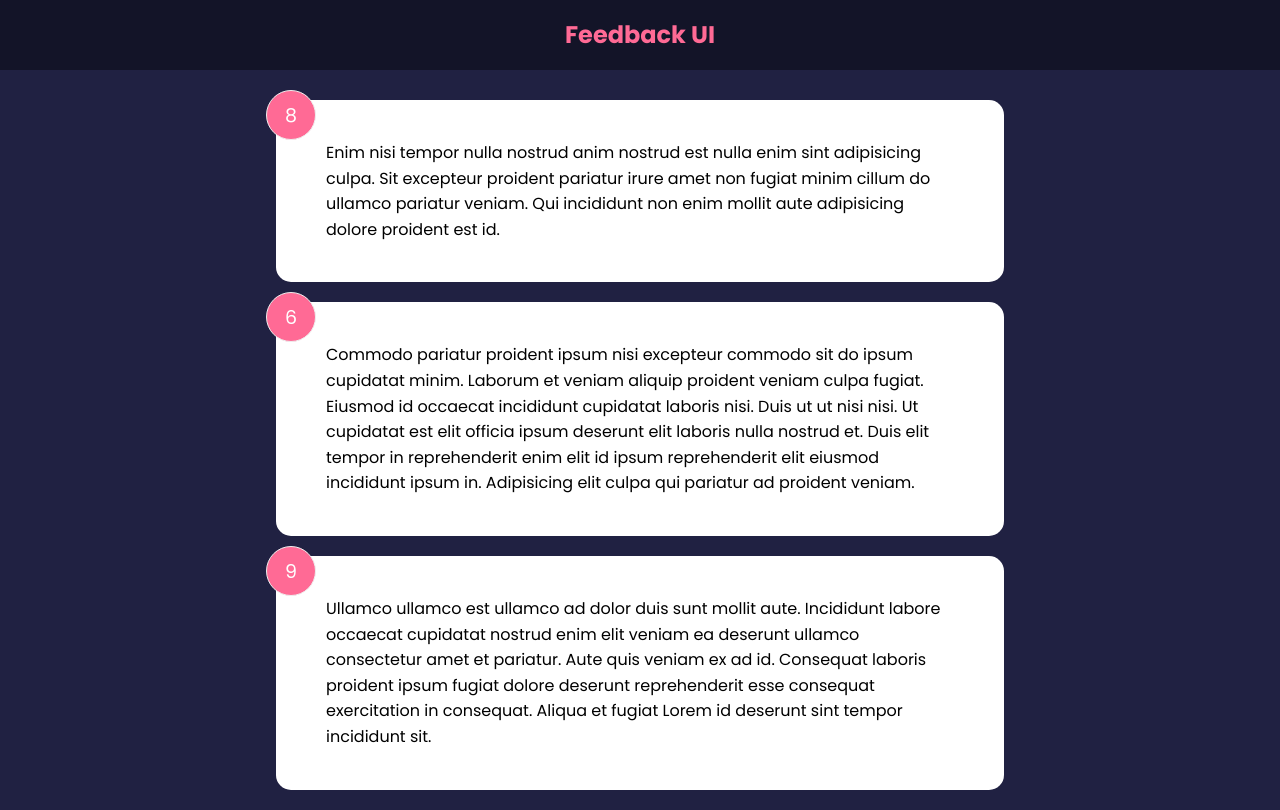
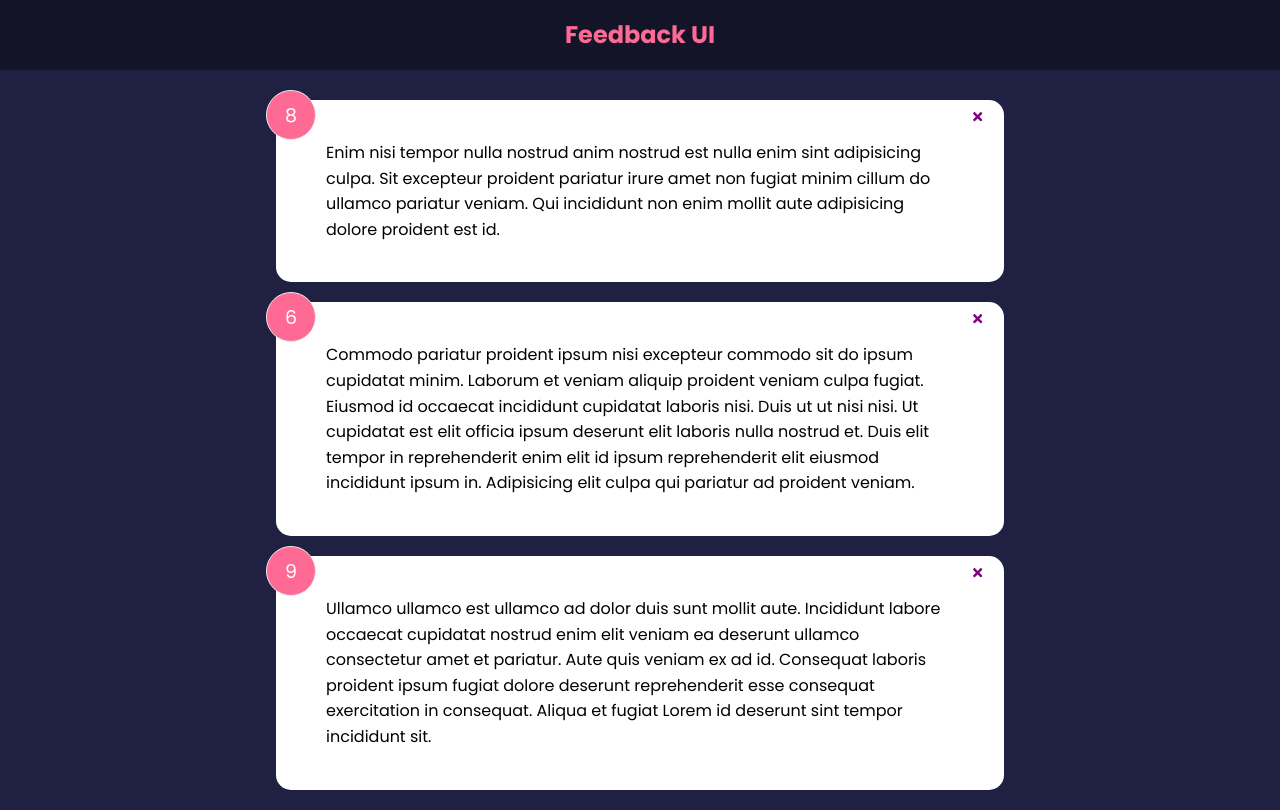
Before and after one commit to timrusin/feedback-app, a React (Create React App) app: page / in a window 1280 px wide. Built offline with nearby package versions, Linux system fonts and the light colour scheme.

Commit message:
pulled in react-icons and used font awesome FA times for our x for delete

```diff
--- a/package.json
+++ b/package.json
@@ -8,6 +8,7 @@
     "@testing-library/user-event": "^13.5.0",
     "react": "^18.0.0",
     "react-dom": "^18.0.0",
+    "react-icons": "^4.3.1",
     "react-scripts": "5.0.0",
     "web-vitals": "^2.1.4"
   },
--- a/src/components/FeedbackItem.js
+++ b/src/components/FeedbackItem.js
@@ -1,10 +1,19 @@
 import Card from "./shared/Card";
 import PropTypes from 'prop-types'
+import {FaTimes} from 'react-icons/fa'
 
 const FeedbackItem = ( {item} ) => {
+
+  const handleClick = (id) => {
+    console.log(id)
+  }
+
   return (
     <Card reverse={false}>
       <div className="num-display">{item.rating}</div>
+      <button className="close">
+        <FaTimes onClick={()=>handleClick(item.id)}color='purple'/>
+      </button>
       <div className="text-display">{item.text}</div>
     </Card>
   );
```
Also changed, not shown: 1 other file (tests, documents, lock files or other folders).
